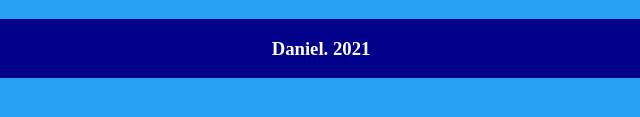
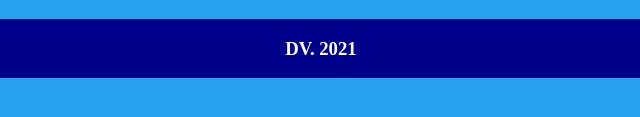
Before and after one commit to Danivibe/Misrecetas, a plain HTML site: page Contactar.html in a window 1280 px wide. Shown: the part 487-604 px from the top of the page, 319-959 px from the left. Drawn offline with Linux system fonts and the light colour scheme.

Commit message:
Update Contactar.html
Cambio en Footer ("DV" por "Daniel")

```diff
--- a/Contactar.html
+++ b/Contactar.html
@@ -39,6 +39,6 @@
             </form>
         </main>
         <br>
-        <footer>Daniel. 2021</footer>
+        <footer>DV. 2021</footer>
 </body>
 </html>
```
